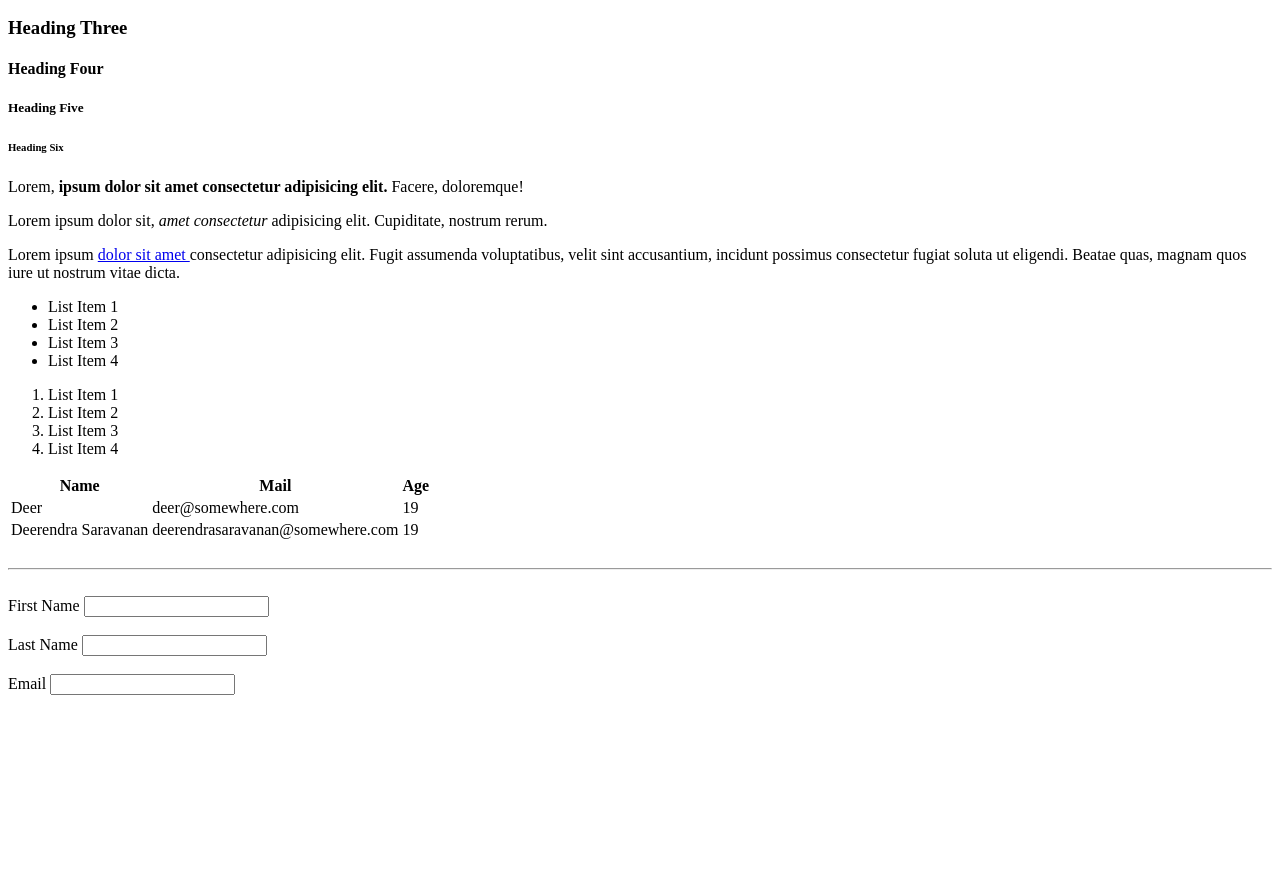
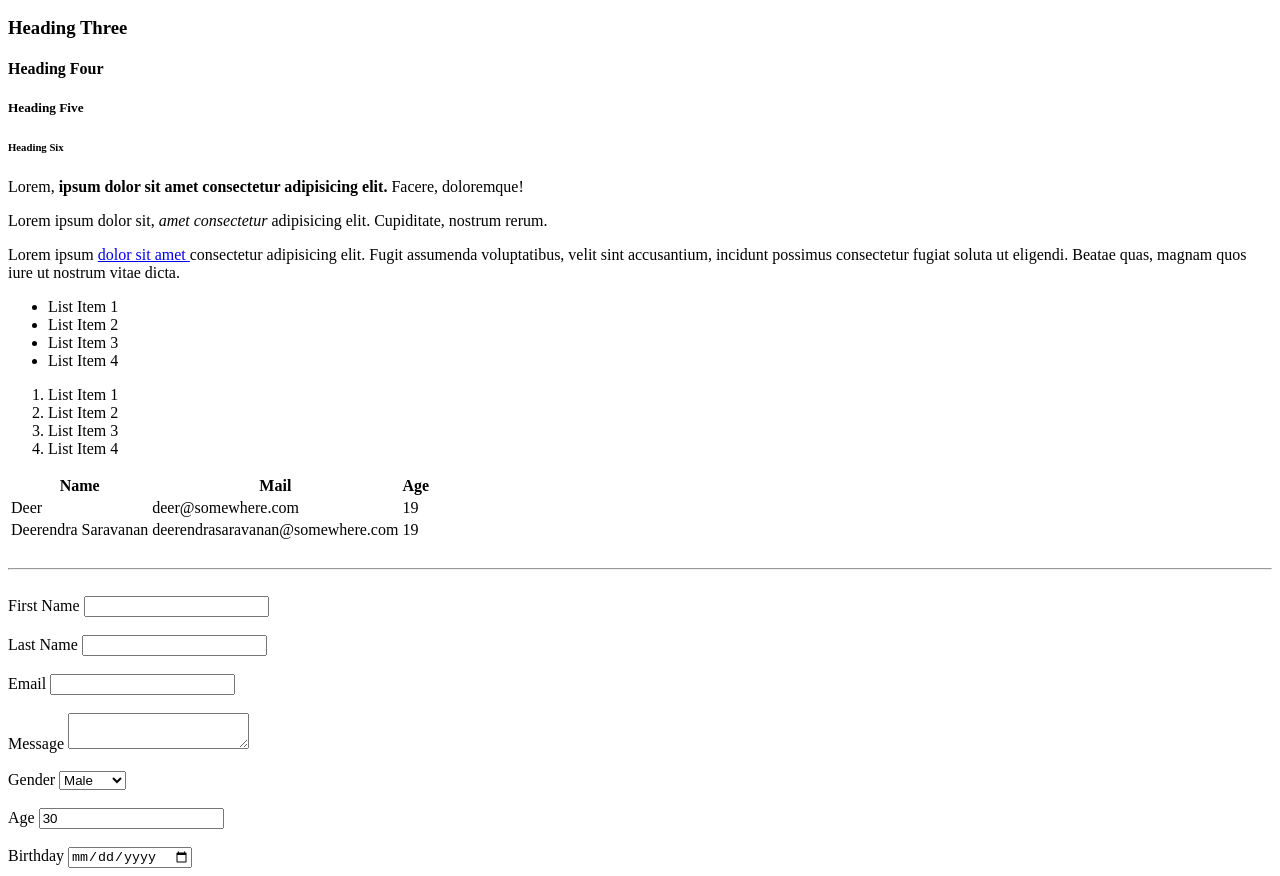
Before and after one commit to Nittham/ExampleDev, a plain HTML site: page index.html in a window 1280 px wide. Shown: the part 110-986 px from the top of the page. Before the commit the page ends 813 px from the top, so only its background shows below. Drawn offline with Linux system fonts and the light colour scheme.

Commit message:
Date and number type

```diff
--- a/index.html
+++ b/index.html
@@ -72,6 +72,30 @@
         <label>Email</label>
         <input type="email" name="email">
     </div>
+    <br>
+    <div>
+        <label>Message</label>
+        <textarea name="message"></textarea>
+    </div>
+    <br>
+    <div>
+        <label>Gender</label>
+        <select name="gender">
+            <option value="male">Male</option>
+            <option value="female">Female</option>
+            <option value="other">Other</option>
+        </select>
+    </div>
+    <br>
+    <div>
+        <label>Age</label>
+        <input type="number" name="age" value="30">
+    </div>
+    <br>
+    <div>
+        <label>Birthday</label>
+        <input type="date" name="birthday">
+    </div>
 </form>
 </body>
 </html>
```
